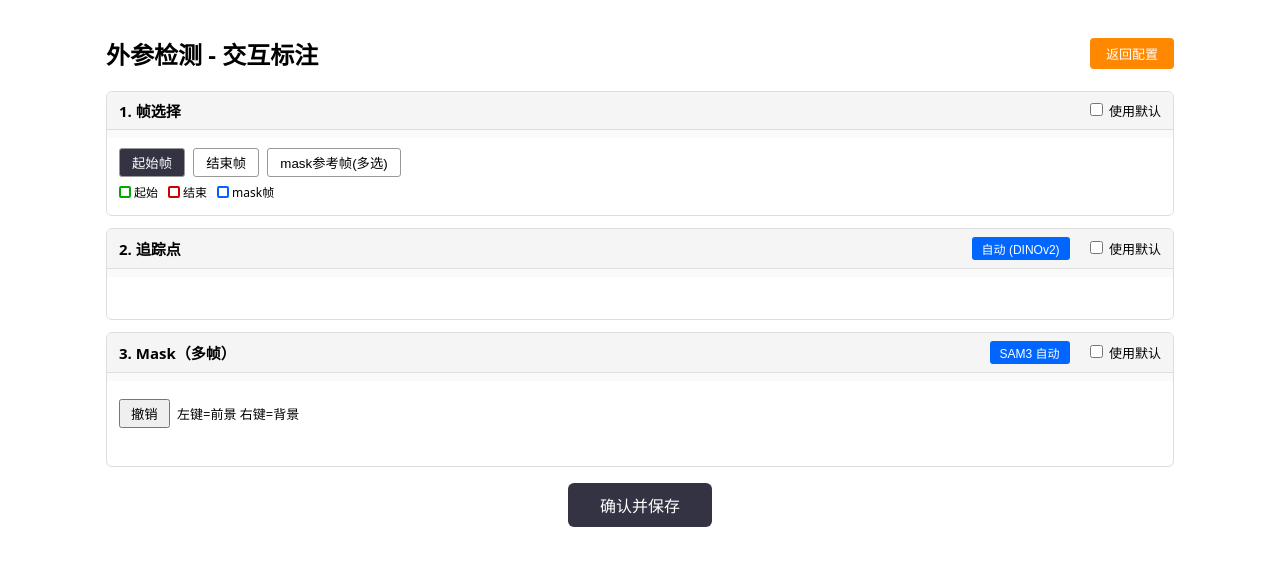
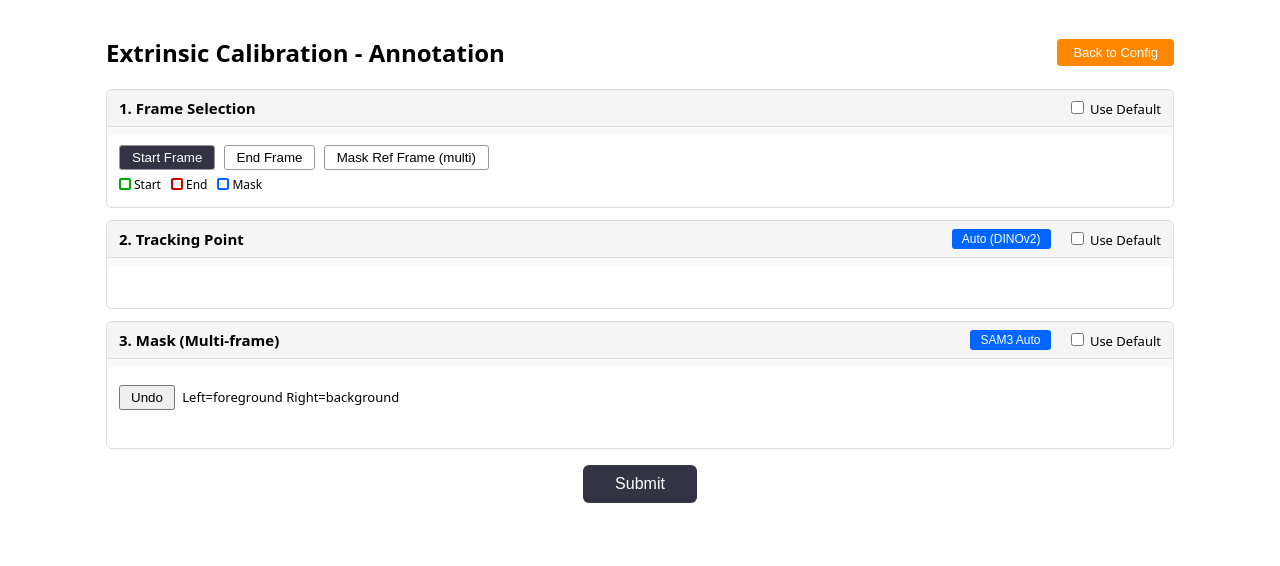
Before and after one commit to SII-dannyXSC/CalibAll, a Python web app: template src/caliball/web/templates/annotate.html in a window 1280 px wide. Shown: the top 566 px of the page. Run offline with Jinja, Linux system fonts and the light colour scheme; the template is opened without the code that fills it, so the values that code supplies are empty.

Commit message:
i18n: translate all web UI text from Chinese to English
Co-Authored-By: Claude Opus 4.6 (1M context) <noreply@anthropic.com>

```diff
--- a/src/caliball/web/routes/config_routes.py
+++ b/src/caliball/web/routes/config_routes.py
@@ -62,9 +62,9 @@ def config_submit():
     d = request.get_json(force=True)
     tp = Path(d.get("task_path", ""))
     if not tp.is_dir():
-        return jsonify({"ok": False, "error": f"路径不存在: {tp}"})
+        return jsonify({"ok": False, "error": f"Path not found: {tp}"})
     if not (tp / "data").is_dir() and not (tp / "meta").is_dir() and not (tp / "videos").is_dir():
-        return jsonify({"ok": False, "error": "不是合法的 LeRobot 数据集"})
+        return jsonify({"ok": False, "error": "Not a valid LeRobot dataset"})
 
     state: SharedState = current_app.config["shared_state"]
     state.set("config_result", d)
@@ -77,6 +77,6 @@ def loading_status():
     """Poll loading progress."""
     state: SharedState = current_app.config["shared_state"]
     status = state.get("loading_status", {
-        "message": "准备中…", "progress": 0, "done": False
+        "message": "Preparing...", "progress": 0, "done": False
     })
     return jsonify(status)
--- a/src/caliball/web/templates/annotate.html
+++ b/src/caliball/web/templates/annotate.html
@@ -1,5 +1,5 @@
-<!DOCTYPE html><html lang=zh-CN><head><meta charset=UTF-8>
-<title>外参检测 - 交互标注</title><style>
+<!DOCTYPE html><html lang=en><head><meta charset=UTF-8>
+<title>Extrinsic Calibration - Annotation</title><style>
 *{box-sizing:border-box}
 body{font-family:system-ui;max-width:1100px;margin:0 auto;padding:1rem}
 .step{border:1px solid #ddd;border-radius:6px;margin-bottom:12px;overflow:hidden}
@@ -36,38 +36,38 @@ body{font-family:system-ui;max-width:1100px;margin:0 auto;padding:1rem}
 .mtab .x{margin-left:6px;color:#c00;font-weight:bold}
 </style></head><body>
 <div style="display:flex;justify-content:space-between;align-items:center">
-<h2>外参检测 - 交互标注</h2>
-<button onclick="reconfig()" style="padding:6px 16px;font-size:13px;cursor:pointer;background:#f80;color:#fff;border:none;border-radius:4px">返回配置</button>
+<h2>Extrinsic Calibration - Annotation</h2>
+<button onclick="reconfig()" style="padding:6px 16px;font-size:13px;cursor:pointer;background:#f80;color:#fff;border:none;border-radius:4px">Back to Config</button>
 </div>
 {{ dataset_html | safe }}{{ robot_html | safe }}
 <!-- Step 1: Frame Selection -->
 <section class=step>
-<div class=sh><h3>1. 帧选择</h3>
-<label class=tg><input type=checkbox id=fa onchange="tog('f')"> 使用默认</label></div>
+<div class=sh><h3>1. Frame Selection</h3>
+<label class=tg><input type=checkbox id=fa onchange="tog('f')"> Use Default</label></div>
 <div class=si id=fi></div>
 <div class='sb' id=fb>
 <div class=mb id=fmb>
-<button class=a data-m=start onclick="sfm('start')">起始帧</button>
-<button data-m=end onclick="sfm('end')">结束帧</button>
-<button data-m=mask onclick="sfm('mask')">mask参考帧(多选)</button></div>
+<button class=a data-m=start onclick="sfm('start')">Start Frame</button>
+<button data-m=end onclick="sfm('end')">End Frame</button>
+<button data-m=mask onclick="sfm('mask')">Mask Ref Frame (multi)</button></div>
 <div class=lg>
-<span><i style='border-color:#0a0'></i>起始</span>
-<span><i style='border-color:#c00'></i>结束</span>
-<span><i style='border-color:#06f'></i>mask帧</span></div>
+<span><i style='border-color:#0a0'></i>Start</span>
+<span><i style='border-color:#c00'></i>End</span>
+<span><i style='border-color:#06f'></i>Mask</span></div>
 <div class=grid id=fg></div></div></section>
 <!-- Step 2: Tracking Point -->
 <section class=step>
-<div class=sh><h3>2. 追踪点</h3>
+<div class=sh><h3>2. Tracking Point</h3>
 <span style='display:flex;gap:8px;align-items:center'>
 {% if is_dual_arm %}
 <select id="arm-sel" style="padding:3px 8px;font-size:12px;border-radius:3px">
-  <option value="0">左臂</option>
-  <option value="1">右臂</option>
+  <option value="0">Left Arm</option>
+  <option value="1">Right Arm</option>
 </select>
 {% endif %}
-<button onclick=autoTracking() style='padding:3px 10px;font-size:12px;cursor:pointer;background:#06f;color:#fff;border:none;border-radius:3px'>自动 (DINOv2)</button>
+<button onclick=autoTracking() style='padding:3px 10px;font-size:12px;cursor:pointer;background:#06f;color:#fff;border:none;border-radius:3px'>Auto (DINOv2)</button>
 <span id=at-msg style='font-size:11px;color:#666'></span>
-<label class=tg id=tl><input type=checkbox id=ta {% if has_default_tracking %}checked{% endif %} onchange="tog('t')"> 使用默认</label>
+<label class=tg id=tl><input type=checkbox id=ta {% if has_default_tracking %}checked{% endif %} onchange="tog('t')"> Use Default</label>
 </span></div>
 <div class=si id=ti></div>
 <div class='sb{% if has_default_tracking %} off{% endif %}' id=tb>
@@ -76,19 +76,19 @@ body{font-family:system-ui;max-width:1100px;margin:0 auto;padding:1rem}
 </div></section>
 <!-- Step 3: Multi-mask -->
 <section class=step>
-<div class=sh><h3>3. Mask（多帧）</h3>
+<div class=sh><h3>3. Mask (Multi-frame)</h3>
 <span style='display:flex;gap:8px;align-items:center'>
-<button onclick=autoDetect() style='padding:3px 10px;font-size:12px;cursor:pointer;background:#06f;color:#fff;border:none;border-radius:3px'>SAM3 自动</button>
+<button onclick=autoDetect() style='padding:3px 10px;font-size:12px;cursor:pointer;background:#06f;color:#fff;border:none;border-radius:3px'>SAM3 Auto</button>
 <span id=auto-msg style='font-size:11px;color:#666'></span>
-<label class=tg id=ml><input type=checkbox id=mau {% if has_default_masks %}checked{% endif %} onchange="tog('m')"> 使用默认</label>
+<label class=tg id=ml><input type=checkbox id=mau {% if has_default_masks %}checked{% endif %} onchange="tog('m')"> Use Default</label>
 </span></div>
 <div class=si id=mi></div>
 <div class='sb{% if has_default_masks %} off{% endif %}' id=mmb>
 <div class=mtabs id=mtabs></div>
-<div class=sb2><button onclick=samUndo()>撤销</button>
-<span id=ms>左键=前景 右键=背景</span></div>
+<div class=sb2><button onclick=samUndo()>Undo</button>
+<span id=ms>Left=foreground Right=background</span></div>
 <div id=mw><img id=mimg src='{{ initial_overlay }}'/></div></div></section>
-<button id=sub onclick=go()>确认并保存</button>
+<button id=sub onclick=go()>Submit</button>
 <section class=step id=pipeline>
 <div class=sh><h3>Pipeline</h3></div>
 <div class=sb>
@@ -97,14 +97,14 @@ body{font-family:system-ui;max-width:1100px;margin:0 auto;padding:1rem}
 <div class=ps id=ps-coarse>&#9203; Coarse Init (PnP)</div>
 <div class=ps id=ps-refine>&#9203; Refinement <span id=p-step></span></div>
 </div>
-<button id=stop-btn onclick='stopRefine()' style='display:none;margin:8px 0;padding:6px 16px;font-size:14px;cursor:pointer;background:#c00;color:#fff;border:none;border-radius:4px'>停止优化</button>
-<p id=p-msg style='margin:8px 0;font-size:14px'>等待标注完成...</p>
+<button id=stop-btn onclick='stopRefine()' style='display:none;margin:8px 0;padding:6px 16px;font-size:14px;cursor:pointer;background:#c00;color:#fff;border:none;border-radius:4px'>Stop Refinement</button>
+<p id=p-msg style='margin:8px 0;font-size:14px'>Waiting for annotation...</p>
 <div class=mtabs id=p-mtabs style='display:none'></div>
 <img id=p-img style='max-width:100%;max-height:50vh;display:none;margin-top:8px'/>
 </div></section>
-<button id=fin-btn onclick=fin()>退出</button>
-<button id=restart-btn style='display:none;margin:16px auto;padding:10px 32px;font-size:16px;cursor:pointer;background:#06f;color:#fff;border:none;border-radius:6px' onclick=restart()>重新标注</button>
-<button id=reconfig-btn style='display:none;margin:16px auto;padding:10px 32px;font-size:16px;cursor:pointer;background:#f80;color:#fff;border:none;border-radius:6px' onclick=reconfig()>更换数据集</button>
+<button id=fin-btn onclick=fin()>Exit</button>
+<button id=restart-btn style='display:none;margin:16px auto;padding:10px 32px;font-size:16px;cursor:pointer;background:#06f;color:#fff;border:none;border-radius:6px' onclick=restart()>Re-annotate</button>
+<button id=reconfig-btn style='display:none;margin:16px auto;padding:10px 32px;font-size:16px;cursor:pointer;background:#f80;color:#fff;border:none;border-radius:6px' onclick=reconfig()>Change Dataset</button>
 <!-- JavaScript -->
 <script>
 var T={{ thumbs | tojson }};
@@ -130,7 +130,7 @@ g.appendChild(d);}}
 function pickF(i){
 if(S.fm==='start'){S.s=i;if(S.e<i)S.e=i;}
 else if(S.fm==='end'){S.e=i;if(S.s>i)S.s=i;}
-else{/* mask mode: toggle (不限制在 start-end 范围内) */
+else{/* mask mode: toggle (not restricted to start-end range) */
 var idx=S.ms.indexOf(i);
 if(idx>=0){if(S.ms.length>1)S.ms.splice(idx,1);}
 else{S.ms.push(i);S.ms.sort(function(a,b){return a-b;});}
@@ -147,9 +147,9 @@ function renderMTabs(){
 var c=document.getElementById('mtabs');c.innerHTML='';
 S.ms.forEach(function(m,i){
 var b=document.createElement('div');b.className='mtab'+(i===S.curMI?' a':'');
-b.textContent='帧 '+m;
+b.textContent='Frame '+m;
 var pts=samPtsMap[m]||0;
-if(pts>0){var sp=document.createElement('span');sp.textContent=' ('+pts+'点)';sp.style.fontSize='11px';b.appendChild(sp);}
+if(pts>0){var sp=document.createElement('span');sp.textContent=' ('+pts+' pts)';sp.style.fontSize='11px';b.appendChild(sp);}
 b.onclick=function(){switchMask(i);};
 c.appendChild(b);});}
 /* Switch mask tab */
@@ -210,11 +210,11 @@ var samTimer=setInterval(pollSam,300);
 function upInfo(){
 var totalPts=0;S.ms.forEach(function(m){totalPts+=(samPtsMap[m]||0);});
 document.getElementById('fi').textContent=
-'起始帧: '+S.s+' | 结束帧: '+S.e+' | mask帧: ['+S.ms.join(',')+'] | 长度: '+(S.e-S.s+1);
+'Start: '+S.s+' | End: '+S.e+' | Mask frames: ['+S.ms.join(',')+'] | Length: '+(S.e-S.s+1);
 document.getElementById('ti').textContent=
-S.tx!==null?'追踪点: ('+S.tx.toFixed(1)+', '+S.ty.toFixed(1)+')':'追踪点: 未选择';
+S.tx!==null?'Tracking: ('+S.tx.toFixed(1)+', '+S.ty.toFixed(1)+')':'Tracking: not selected';
 document.getElementById('mi').textContent=
-S.ma?'mask: 使用默认 ('+S.ms.length+'帧)':'mask: SAM '+S.ms.length+'帧, 共'+totalPts+'点';}
+S.ma?'Mask: using default ('+S.ms.length+' frames)':'Mask: SAM '+S.ms.length+' frames, '+totalPts+' pts';}
 /* Dataset switch */
 function switchDs(){
 var sel=document.getElementById('ds');
@@ -224,20 +224,20 @@ d.cameras.forEach(function(n){var o=document.createElement('option');o.value=n;o
 function loadDs(){
 var di=document.getElementById('ds').value;
 var cn=document.getElementById('cam').value;
-document.getElementById('ds-status').textContent='加载中…';
+document.getElementById('ds-status').textContent='Loading...';
 fetch('/api/dataset/load',{method:'POST',headers:{'Content-Type':'application/json'},
 body:JSON.stringify({dataset_idx:parseInt(di),camera:cn})})
 .then(function(r){return r.json()}).then(function(d){
-if(d.ok){document.getElementById('ds-status').textContent='已加载 '+d.n_frames+' 帧';
+if(d.ok){document.getElementById('ds-status').textContent='Loaded '+d.n_frames+' frames';
 T=d.thumbs;S.s=0;S.e=d.n_frames-1;S.ms=[0];S.curMI=0;samPtsMap={0:0};
 renderGrid();renderMTabs();upInfo();upTImg();}
-else{document.getElementById('ds-status').textContent='加载失败: '+(d.error||'');}});}
+else{document.getElementById('ds-status').textContent='Load failed: '+(d.error||'');}});}
 /* Submit */
 function go(){
-if(S.tx===null||S.ty===null){alert('请选择追踪点');return;}
+if(S.tx===null||S.ty===null){alert('Please select a tracking point');return;}
 if(!S.ma){
 var missing=[];S.ms.forEach(function(m){if(!samPtsMap[m]||samPtsMap[m]===0)missing.push(m);});
-if(missing.length>0){alert('以下mask帧尚未标注: '+missing.join(', '));return;}}
+if(missing.length>0){alert('These mask frames are not annotated: '+missing.join(', '));return;}}
 fetch('/api/done',{method:'POST',headers:{'Content-Type':'application/json'},
 body:JSON.stringify({start:S.s,end:S.e,maskRefs:S.ms,
 trackingX:S.tx,trackingY:S.ty,maskAuto:S.ma,
@@ -250,7 +250,7 @@ document.getElementById('sub').style.display='none';
 document.getElementById('pipeline').style.display='block';
 pipeTimer=setInterval(pollPipe,1000);
 }else{document.body.innerHTML=
-'<p style="text-align:center;margin-top:3rem;font-size:18px">已提交，可关闭此页面。</p>';}});}
+'<p style="text-align:center;margin-top:3rem;font-size:18px">Submitted. You may close this page.</p>';}});}
 /* Init */
 renderGrid();renderMTabs();upInfo();upDot();
 if(!HDT){document.getElementById('tl').style.display='none';
@@ -265,7 +265,7 @@ if(pMaskIds.length<=1){c.style.display='none';return;}
 c.style.display='flex';c.innerHTML='';
 pMaskIds.forEach(function(m,i){
 var b=document.createElement('div');b.className='mtab'+(i===pCurOv?' a':'');
-b.textContent='帧 '+m;
+b.textContent='Frame '+m;
 b.onclick=function(){pCurOv=i;renderPTabs();
 if(pOverlays[i]){var img=document.getElementById('p-img');img.src=pOverlays[i];img.style.display='';}};
 c.appendChild(b);});}
@@ -297,7 +297,7 @@ else if(d.image){var img=document.getElementById('p-img');img.src=d.image;img.st
 /* Show tracking video as soon as available */
 if(d.tracking_video_path&&!document.getElementById('trk-video')){
 var c2=document.getElementById('p-img').parentNode;
-var th=document.createElement('h4');th.style.marginTop='12px';th.textContent='Tracking 视频';c2.appendChild(th);
+var th=document.createElement('h4');th.style.marginTop='12px';th.textContent='Tracking Video';c2.appendChild(th);
 var v2=document.createElement('video');v2.id='trk-video';
 v2.src='/api/tracking_video';v2.controls=true;v2.loop=true;v2.muted=true;v2.autoplay=true;
 v2.style.maxWidth='100%';v2.style.maxHeight='50vh';v2.style.marginTop='4px';
@@ -317,10 +317,10 @@ md.innerHTML='<h4 style="margin:8px 0 4px">Intrinsic (K)</h4>'
 +'<h4 style="margin:8px 0 4px">Extrinsic (Coarse)</h4>'
 +'<pre style="background:#f5f5f5;padding:8px;border-radius:4px;font-size:12px;overflow-x:auto">'+(d.extrinsic_coarse_str||'N/A')+'</pre>'
 +'<div style="margin-top:8px;font-size:14px">'
-+'<a href="/api/download/intrinsic" download style="margin-right:12px">下载 intrinsic.npy</a>'
-+'<a href="/api/download/extrinsic_refined" download style="margin-right:12px">下载 extrinsic_refined.npy</a>'
-+'<a href="/api/download/extrinsic_coarse" download>下载 extrinsic_coarse.npy</a>'
-+'<br/><a href="/api/download/calibration" download style="margin-top:8px;display:inline-block;font-weight:bold;color:#06f">下载 calibration.yaml</a>'
++'<a href="/api/download/intrinsic" download style="margin-right:12px">Download intrinsic.npy</a>'
++'<a href="/api/download/extrinsic_refined" download style="margin-right:12px">Download extrinsic_refined.npy</a>'
++'<a href="/api/download/extrinsic_coarse" download>Download extrinsic_coarse.npy</a>'
++'<br/><a href="/api/download/calibration" download style="margin-top:8px;display:inline-block;font-weight:bold;color:#06f">Download calibration.yaml</a>'
 +'</div>';
 mc.appendChild(md);}
 /* Video */
@@ -331,46 +331,46 @@ v.style.maxWidth='100%';v.style.maxHeight='50vh';v.style.marginTop='8px';
 v.setAttribute('playsinline','');
 var c=document.getElementById('p-img').parentNode;c.appendChild(v);
 var dl=document.createElement('a');dl.href='/api/video';dl.download='anno_video.mp4';
-dl.textContent='下载视频';dl.style.display='block';dl.style.marginTop='8px';dl.style.fontSize='14px';
+dl.textContent='Download Video';dl.style.display='block';dl.style.marginTop='8px';dl.style.fontSize='14px';
 c.appendChild(dl);}
 /* Tracking video (skip if already shown in coarse stage) */
 if(d.tracking_video_path&&!document.getElementById('trk-video')){
 var c2=document.getElementById('p-img').parentNode;
-var th=document.createElement('h4');th.style.marginTop='16px';th.textContent='Tracking 视频';c2.appendChild(th);
+var th=document.createElement('h4');th.style.marginTop='16px';th.textContent='Tracking Video';c2.appendChild(th);
 var v2=document.createElement('video');v2.id='trk-video';
 v2.src='/api/tracking_video';v2.controls=true;v2.loop=true;v2.muted=true;
 v2.style.maxWidth='100%';v2.style.maxHeight='50vh';v2.style.marginTop='4px';
 v2.setAttribute('playsinline','');c2.appendChild(v2);
 var dl2=document.createElement('a');dl2.href='/api/tracking_video';dl2.download='tracking.mp4';
-dl2.textContent='下载 tracking 视频';dl2.style.display='block';dl2.style.marginTop='8px';dl2.style.fontSize='14px';
+dl2.textContent='Download Tracking Video';dl2.style.display='block';dl2.style.marginTop='8px';dl2.style.fontSize='14px';
 c2.appendChild(dl2);}}
 }).catch(function(e){console.error('pollPipe error:',e);});}
 function fin(){
 fetch('/api/finish',{method:'POST'}).then(function(){
-document.body.innerHTML='<p style="text-align:center;margin-top:3rem;font-size:18px">已完成</p>';});}
+document.body.innerHTML='<p style="text-align:center;margin-top:3rem;font-size:18px">Done</p>';});}
 function autoDetect(){
-document.getElementById('auto-msg').textContent='检测中…';
+document.getElementById('auto-msg').textContent='Detecting...';
 var fi=S.ms[S.curMI];
 fetch('/api/auto_detect',{method:'POST',headers:{'Content-Type':'application/json'},
 body:JSON.stringify({fi:fi})})
 .then(function(r){return r.json()}).then(function(d){
 if(d.ok){
-document.getElementById('auto-msg').textContent='mask 已生成';document.getElementById('auto-msg').style.color='#090';
+document.getElementById('auto-msg').textContent='Mask generated';document.getElementById('auto-msg').style.color='#090';
 if(d.overlay){document.getElementById('mimg').src=d.overlay;}
 samPtsMap[fi]=-1;renderMTabs();
-}else{document.getElementById('auto-msg').textContent=d.error||'检测失败';document.getElementById('auto-msg').style.color='#c00';}
-}).catch(function(){document.getElementById('auto-msg').textContent='请求失败';document.getElementById('auto-msg').style.color='#c00';});}
+}else{document.getElementById('auto-msg').textContent=d.error||'Detection failed';document.getElementById('auto-msg').style.color='#c00';}
+}).catch(function(){document.getElementById('auto-msg').textContent='Request failed';document.getElementById('auto-msg').style.color='#c00';});}
 function autoTracking(){
-document.getElementById('at-msg').textContent='识别中…';
+document.getElementById('at-msg').textContent='Recognizing...';
 fetch('/api/auto_tracking',{method:'POST',headers:{'Content-Type':'application/json'},
 body:JSON.stringify({fi:S.ms[S.curMI],target_fi:S.s})})
 .then(function(r){return r.json()}).then(function(d){
 if(d.ok){
 S.tx=d.tracking_x;S.ty=d.tracking_y;upDot();upTImg();upInfo();
-document.getElementById('at-msg').textContent='追踪点已生成 ('+d.tracking_x.toFixed(1)+','+d.tracking_y.toFixed(1)+')';
+document.getElementById('at-msg').textContent='Tracking point set ('+d.tracking_x.toFixed(1)+','+d.tracking_y.toFixed(1)+')';
 document.getElementById('at-msg').style.color='#090';
-}else{document.getElementById('at-msg').textContent=d.error||'识别失败';document.getElementById('at-msg').style.color='#c00';}
-}).catch(function(){document.getElementById('at-msg').textContent='请求失败';document.getElementById('at-msg').style.color='#c00';});}
+}else{document.getElementById('at-msg').textContent=d.error||'Recognition failed';document.getElementById('at-msg').style.color='#c00';}
+}).catch(function(){document.getElementById('at-msg').textContent='Request failed';document.getElementById('at-msg').style.color='#c00';});}
 function restart(){
 if(pipeTimer)clearInterval(pipeTimer);
 if(typeof samTimer!=='undefined')clearInterval(samTimer);
@@ -384,5 +384,5 @@ setTimeout(function(){window.location.href='/';},300);})
 function stopRefine(){
 fetch('/api/pipeline/stop',{method:'POST'}).then(function(){
 document.getElementById('stop-btn').disabled=true;
-document.getElementById('stop-btn').textContent='正在停止…';});}
+document.getElementById('stop-btn').textContent='Stopping...';});}
 </script></body></html>
```
Also changed, not shown: scripts/caliball_web.py (+38 -38 lines), src/caliball/web/templates/config.html (+39 -39 lines).
